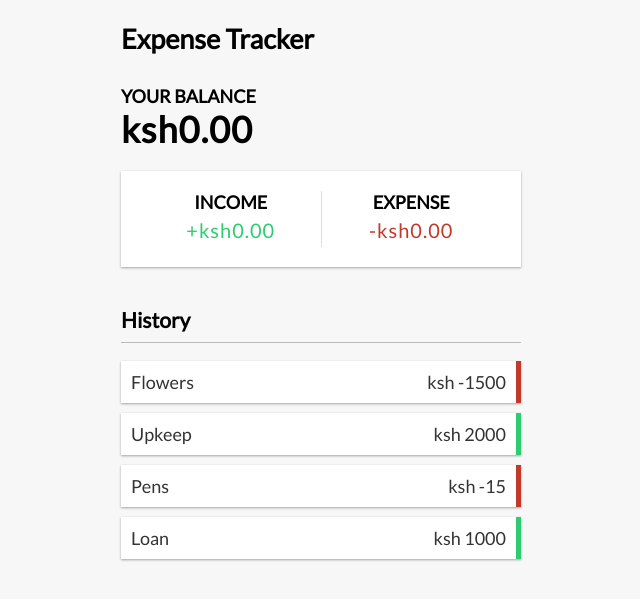
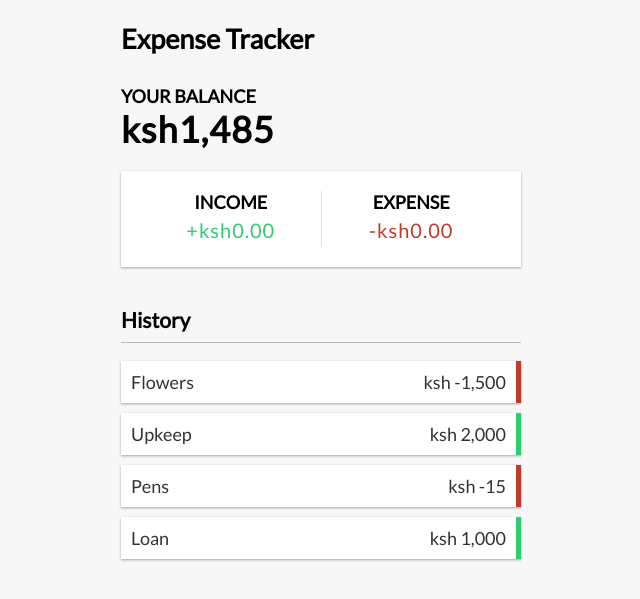
Before and after one commit to Emmanuelbett67/Vue-Expense-Tracker, a Vue app: page / in a window 1280 px wide. Shown: the top 599 px of the page, without its empty margins (319-959 px from the left). Built offline with nearby package versions, Linux system fonts and the light colour scheme.

Commit message:
added commas to balance and transaction list

```diff
--- a/src/components/Balance.vue
+++ b/src/components/Balance.vue
@@ -1,6 +1,6 @@
 <template>
   <h4>Your Balance</h4>
-  <h1 id="balance">ksh0.00</h1>
+  <h1 id="balance">ksh{{ total.toLocaleString() }}</h1>
 </template>
 
 <script setup>
--- a/src/components/TransactionList.vue
+++ b/src/components/TransactionList.vue
@@ -6,7 +6,7 @@
       :key="t.id"
       :class="t.amount < 0 ? 'minus' : 'plus'"
     >
-      {{ t.text }} <span> ksh {{ t.amount }}</span>
+      {{ t.text }} <span> ksh {{ t.amount.toLocaleString() }}</span>
       <button class="delete-btn">x</button>
     </li>
   </ul>
```
